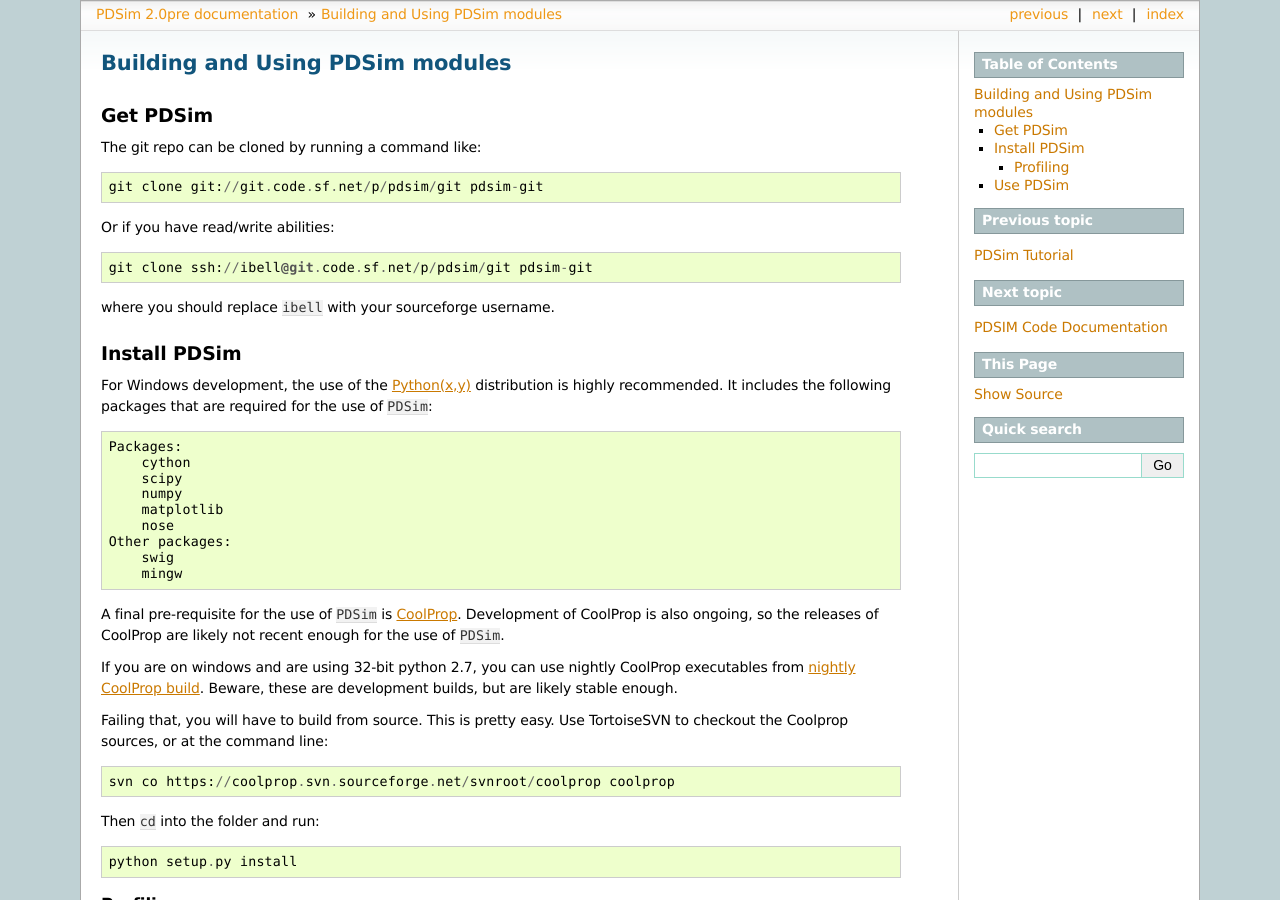
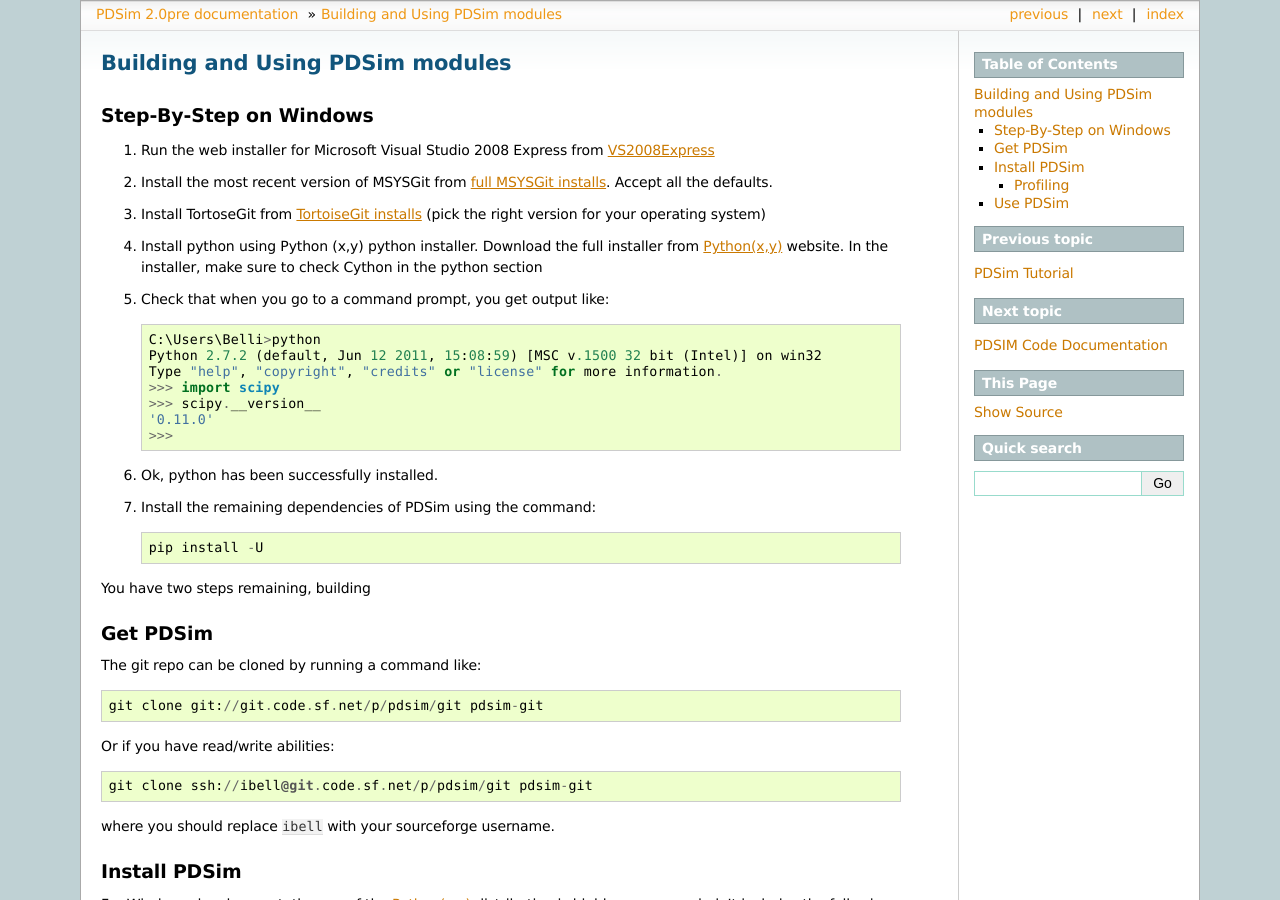
Before and after one commit to ibell/pdsim, a Sphinx documentation site: the page built from doc/install_build.rst, in a window 1280 px wide and 900 px high. Built offline with Sphinx 7.4.7, drawn with Linux system fonts in a browser that asks for light colours; formulas are drawn with MathJax 3.

```diff
--- a/doc/install_build.rst
+++ b/doc/install_build.rst
@@ -1,5 +1,36 @@
 Building and Using PDSim modules
 ********************************
+
+Step-By-Step on Windows
+=======================
+
+#. Run the web installer for Microsoft Visual Studio 2008 Express from `VS2008Express <http://go.microsoft.com/?linkid=7729279>`_
+
+#. Install the most recent version of MSYSGit from `full MSYSGit installs <http://code.google.com/p/msysgit/downloads/list?can=2&q=%22Full+installer+for+official+Git+for+Windows%22>`_.  Accept all the defaults.
+
+#. Install TortoseGit from `TortoiseGit installs <http://code.google.com/p/tortoisegit/wiki/Download>`_ (pick the right version for your operating system)
+
+#. Install python using Python (x,y) python installer.  Download the full installer from `Python(x,y) <https://code.google.com/p/pythonxy/wiki/Downloads?tm=2>`_ website.  In the installer, make sure to check Cython in the python section
+
+#. Check that when you go to a command prompt, you get output like::
+
+    C:\Users\Belli>python
+    Python 2.7.2 (default, Jun 12 2011, 15:08:59) [MSC v.1500 32 bit (Intel)] on win32
+    Type "help", "copyright", "credits" or "license" for more information.
+    >>> import scipy
+    >>> scipy.__version__
+    '0.11.0'
+    >>>
+
+#. Ok, python has been successfully installed.
+
+#. Install the remaining dependencies of PDSim using the command::
+
+    pip install -U
+
+You have two steps remaining, building
+
+
 
 Get PDSim
 ===========
```
Also changed, not shown: 3 other files.
